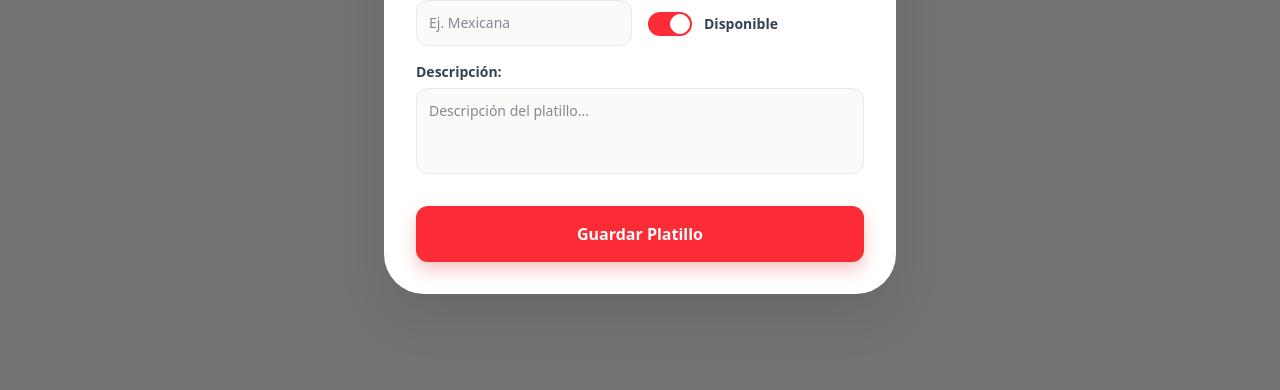
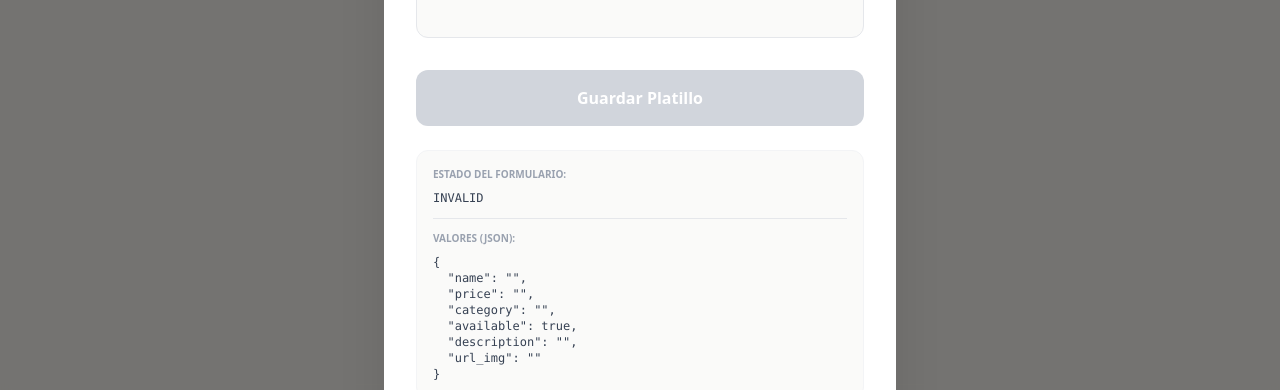
Before and after one commit to pablotorres0808/foodky, an Angular app: page / in a window 1280 px wide. Both pictures are taken after a click on the button "Agregar Platillo". Shown: the part 398-788 px from the top of the page. Built offline with nearby package versions, Linux system fonts and the light colour scheme; no server answers; the database is empty.

Commit message:
pruebas de erik

```diff
--- a/src/app/components/food-card/food-card.html
+++ b/src/app/components/food-card/food-card.html
@@ -1,21 +1,21 @@
-<!-- Premium FoodCard Component - Compact Edition -->
-<div class="group relative w-full max-w-[320px] transition-all duration-700 hover:-translate-y-3">
-    <!-- Background Glow (Reactive) -->
+<!-- la card de la comida -->
+<div class="group relative w-full max-w-[320px] h-full transition-all duration-700 hover:-translate-y-3">
+    <!-- el brillo de atras -->
     <div
         class="absolute -inset-3 bg-gradient-to-tr from-orange-500/15 to-red-500/15 rounded-[3rem] blur-xl opacity-0 group-hover:opacity-100 transition-opacity duration-700">
     </div>
 
-    <!-- Main Card Container -->
+    <!-- contenedor de la card -->
     <div
-        class="relative bg-white/90 backdrop-blur-xl rounded-[3rem] p-3 shadow-[0_20px_80px_rgba(0,0,0,0.06)] border border-white/50 overflow-hidden">
+        class="relative bg-white rounded-[3rem] p-3 shadow-[0_20px_80px_rgba(0,0,0,0.06)] border border-gray-200 h-full flex flex-col">
 
-        <!-- Image Section - Squareish Proportions -->
-        <div class="relative h-48 w-full rounded-[2.5rem] overflow-hidden shadow-inner bg-stone-100">
+        <!-- imagen -->
+        <div class="relative h-48 w-full rounded-[2.5rem] overflow-hidden shadow-inner bg-stone-100 shrink-0">
             @if(food.url_img) {
             <img [src]="food.url_img" [alt]="food.name"
                 class="w-full h-full object-cover transition-transform duration-1000 ease-out group-hover:scale-105" />
             } @else {
-            <!-- Premium Fallback for Missing Images -->
+            <!-- por si no hay imagen -->
             <div
                 class="w-full h-full bg-gradient-to-br from-stone-100 to-stone-200 flex flex-col items-center justify-center transition-transform duration-1000 ease-out group-hover:scale-105">
                 <div class="w-16 h-16 bg-white rounded-full shadow-sm flex items-center justify-center mb-2">
@@ -23,17 +23,14 @@
                 </div>
             </div>
             }
-            <!-- Dramatic Overlay -->
+            <!-- sombrita -->
             <div class="absolute inset-0 bg-gradient-to-t from-black/40 via-transparent to-transparent opacity-70">
             </div>
         </div>
 
-        <!-- Dramatic Overlay removed to keep image clean -->
-    </div>
-
-    <!-- Content Section - Tightened Spacing -->
-    <div class="pt-5 pb-2 px-3">
-        <!-- Category Badge (Moved here) -->
+        <!-- info y demas -->
+        <div class="pt-5 pb-2 px-3 flex flex-col flex-grow">
+            <!-- categoria -->
             <div class="flex items-center gap-2 mb-2">
                 <span class="text-[10px] font-black uppercase tracking-[0.15em] text-red-500/80">
                     {{ food.category }}
@@ -44,10 +41,10 @@
                 }
             </div>
 
-        <!-- Info Header -->
+            <!-- titulo y precio -->
             <div class="flex justify-between items-start mb-3 gap-2">
                 <div class="flex flex-col flex-grow">
-                <h3 class="text-xl font-black text-gray-900 tracking-tight leading-tight">
+                    <h3 class="text-xl font-black text-gray-900 tracking-tight leading-tight line-clamp-2 min-h-[3rem]">
                         {{ food.name }}
                     </h3>
                 </div>
@@ -56,12 +53,13 @@
                 </div>
             </div>
 
-        <p class="text-gray-500 text-[11px] font-medium leading-relaxed mb-6 line-clamp-2 italic opacity-75">
+            <p
+                class="text-gray-500 text-[11px] font-medium leading-relaxed mb-6 line-clamp-2 italic opacity-75 min-h-[2.5rem]">
                 "{{ food.description }}"
             </p>
 
-        <!-- Layered Button (Compact Size) -->
-        <div class="w-full">
+            <!-- el boton -->
+            <div class="w-full mt-auto">
                 <div [class.opacity-40]="!food.available" [class.grayscale]="!food.available" class="relative">
                     <div class="bg-gradient-to-b from-red-500/20 to-transparent p-[1.5px] rounded-[18px]">
                         <button [disabled]="!food.available"
@@ -84,3 +82,4 @@
             </div>
         </div>
     </div>
+</div>
--- a/src/app/pages/home/home.html
+++ b/src/app/pages/home/home.html
@@ -7,10 +7,10 @@
             <p class="text-gray-500 font-medium">Descubre los platos más exclusivos de nuestra cocina artesanal.</p>
         </header>
 
-        <!-- Food Grid: 4 columns on LG/XL to ensure 2 rows with 8 items -->
+        <!-- el grid de las cards -->
         <div class="grid grid-cols-1 md:grid-cols-2 lg:grid-cols-4 gap-6">
             @for (food of foods; track $index) {
-            <app-food-card [food]="food"></app-food-card>
+            <app-food-card [food]="food" class="h-full"></app-food-card>
             }
         </div>
     </div>
--- a/src/app/shared/navbar/navbar.html
+++ b/src/app/shared/navbar/navbar.html
@@ -2,7 +2,7 @@
     <div
         class="bg-white border border-gray-100 shadow-[0_8px_32px_rgba(0,0,0,0.1)] rounded-[2rem] md:rounded-[2.5rem] px-4 md:px-8 py-3 md:py-4 flex items-center justify-between transition-all duration-300 hover:shadow-[0_12px_40px_rgba(0,0,0,0.15)]">
 
-        <!-- Logo area -->
+        <!-- el logo -->
         <div class="flex items-center gap-2 md:gap-3 group cursor-pointer">
             <img src="/favicon.png" alt="RecetasApp Logo"
                 class="w-10 h-10 object-contain transition-transform group-hover:rotate-12" />
@@ -12,7 +12,7 @@
             </span>
         </div>
 
-        <!-- Navigation links -->
+        <!-- links -->
         <div class="hidden md:flex items-center gap-8">
             <a href="#"
                 class="text-gray-900 font-bold text-sm tracking-wide transition-colors hover:text-red-500 relative group cursor-pointer">
@@ -25,7 +25,7 @@
                 class="text-gray-500 font-bold text-sm tracking-wide transition-colors hover:text-gray-900 cursor-pointer">Categorías</a>
         </div>
 
-        <!-- Action area -->
+        <!-- los botones del lado derecho -->
         <div class="flex items-center gap-2 md:gap-4">
             <button (click)="isModalOpen.set(true)"
                 class="bg-red-500 text-white px-3 md:px-4 py-2 md:py-2.5 rounded-xl md:rounded-2xl shadow-[0_8px_16px_rgba(239,68,68,0.3)] transition-all hover:bg-orange-500 hover:shadow-[0_8px_16px_rgba(249,115,22,0.3)] active:scale-90 cursor-pointer flex items-center gap-2 font-bold text-sm">
@@ -64,7 +64,7 @@
     class="fixed inset-0 z-[100] flex items-center justify-center bg-stone-900/60 backdrop-blur-sm p-4 animate-in fade-in duration-200">
     <div
         class="bg-white rounded-[2.5rem] p-8 w-full max-w-lg shadow-[0_24px_48px_rgba(0,0,0,0.1)] relative transform transition-all animate-in zoom-in-95 duration-200">
-        <!-- Close Button -->
+        <!-- boton de cerrar -->
         <button (click)="isModalOpen.set(false)"
             class="absolute top-6 right-6 text-gray-400 hover:text-gray-900 transition-colors cursor-pointer bg-gray-100 rounded-full p-2 hover:bg-gray-200">
             <svg xmlns="http://www.w3.org/2000/svg" class="h-5 w-5" viewBox="0 0 20 20" fill="currentColor">
@@ -74,11 +74,11 @@
             </svg>
         </button>
 
-        <!-- Title -->
+        <!-- encabezado -->
         <h3 class="text-2xl font-black text-gray-900 mb-6 tracking-tight">Agregar <span
                 class="text-red-500">Platillo</span></h3>
 
-        <!-- Form fields -->
+        <!-- los campos -->
         <form [formGroup]="formfood" class="space-y-4">
             <div>
                 <label class="block mb-1.5 text-sm font-bold text-gray-700">IMG URL:</label>
@@ -140,11 +140,19 @@
                     class="w-full bg-stone-50 border border-gray-200 text-gray-900 text-sm rounded-xl focus:ring-red-500 focus:border-red-500 block p-3 transition-colors outline-none resize-none"></textarea>
             </div>
 
-            <button type="button" (click)="saveFood()"
-                class="w-full mt-4 bg-red-500 text-white font-bold rounded-xl px-5 py-4 text-center shadow-[0_8px_16px_rgba(239,68,68,0.3)] hover:bg-orange-500 hover:shadow-[0_8px_16px_rgba(249,115,22,0.3)] transition-all active:scale-95 cursor-pointer text-base">
+            <button type="button" (click)="saveFood()" [disabled]="formfood.invalid"
+                class="w-full mt-4 bg-red-500 text-white font-bold rounded-xl px-5 py-4 text-center shadow-[0_8px_16px_rgba(239,68,68,0.3)] hover:bg-orange-500 hover:shadow-[0_8px_16px_rgba(249,115,22,0.3)] transition-all active:scale-95 cursor-pointer text-base disabled:bg-gray-300 disabled:shadow-none disabled:cursor-not-allowed">
                 Guardar Platillo
             </button>
         </form>
+
+        <div class="mt-6 p-4 bg-stone-50 rounded-xl border border-gray-100 overflow-auto">
+            <p class="text-[10px] font-bold text-gray-400 uppercase mb-2">Estado del Formulario:</p>
+            <pre class="text-xs font-mono text-gray-700">{{ formfood.status }}</pre>
+            <hr class="my-3 border-gray-200">
+            <p class="text-[10px] font-bold text-gray-400 uppercase mb-2">Valores (JSON):</p>
+            <pre class="text-xs font-mono text-gray-700">{{ formfood.value | json }}</pre>
+        </div>
     </div>
 </div>
 }
--- a/src/app/shared/navbar/navbar.ts
+++ b/src/app/shared/navbar/navbar.ts
@@ -1,11 +1,11 @@
 import { Component, signal, inject } from '@angular/core';
-import { CommonModule } from '@angular/common';
+import { CommonModule, JsonPipe } from '@angular/common';
 import { ReactiveFormsModule, FormBuilder, FormGroup, Validators } from '@angular/forms';
 
 @Component({
   selector: 'app-navbar',
   standalone: true,
-  imports: [CommonModule, ReactiveFormsModule],
+  imports: [CommonModule, ReactiveFormsModule, JsonPipe],
   templateUrl: './navbar.html',
   styles: ``,
 })
@@ -13,13 +13,14 @@ export class Navbar {
   private fb = inject(FormBuilder);
   isModalOpen = signal(false);
 
+  // el form para la comida
   formfood: FormGroup = this.fb.group({
-    name: ['', [Validators.required]],
-    price: ['', [Validators.required, Validators.min(0)]],
-    category: ['', [Validators.required, Validators.pattern('[A-Za-zÀ-ÿ\\s]+')]],
+    name: ['', Validators.required],
+    price: ['', Validators.required],
+    category: ['', Validators.required],
     available: [true],
-    description: [''],
-    url_img: ['']
+    description: ['', Validators.required],
+    url_img: ['', Validators.required]
   });
 
   saveFood() {
@@ -29,10 +30,8 @@ export class Navbar {
     }
 
     const foodData = this.formfood.value;
-    // Simulate saving the food here
-    console.log('Food saved locally (mock with Reactive Form):', foodData);
+    console.log('comida guardada:', foodData);
 
-    // Reset and close the modal
     this.formfood.reset({ available: true });
     this.isModalOpen.set(false);
   }
```
Lines whose indentation alone changed are shown as unchanged.
